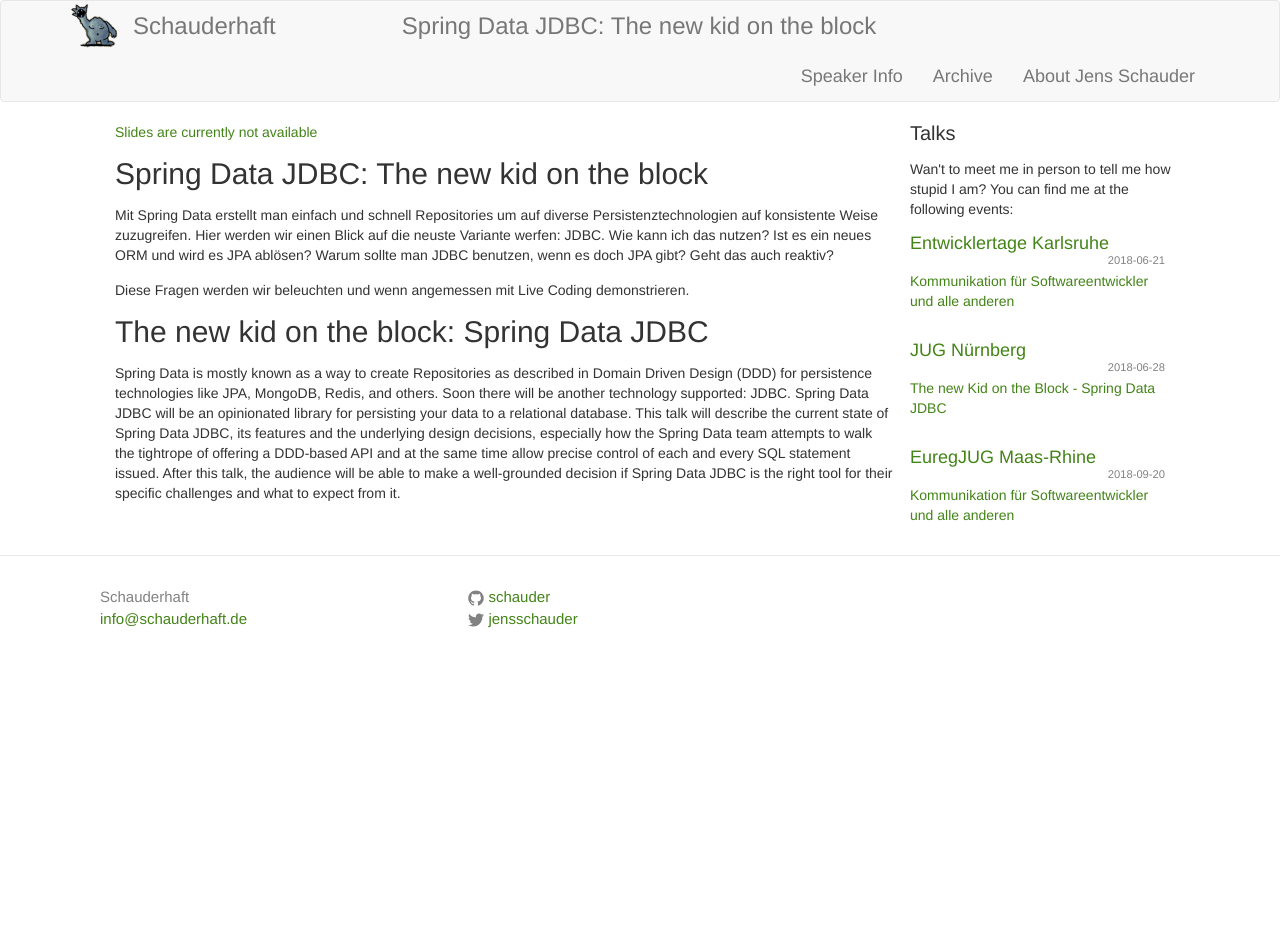
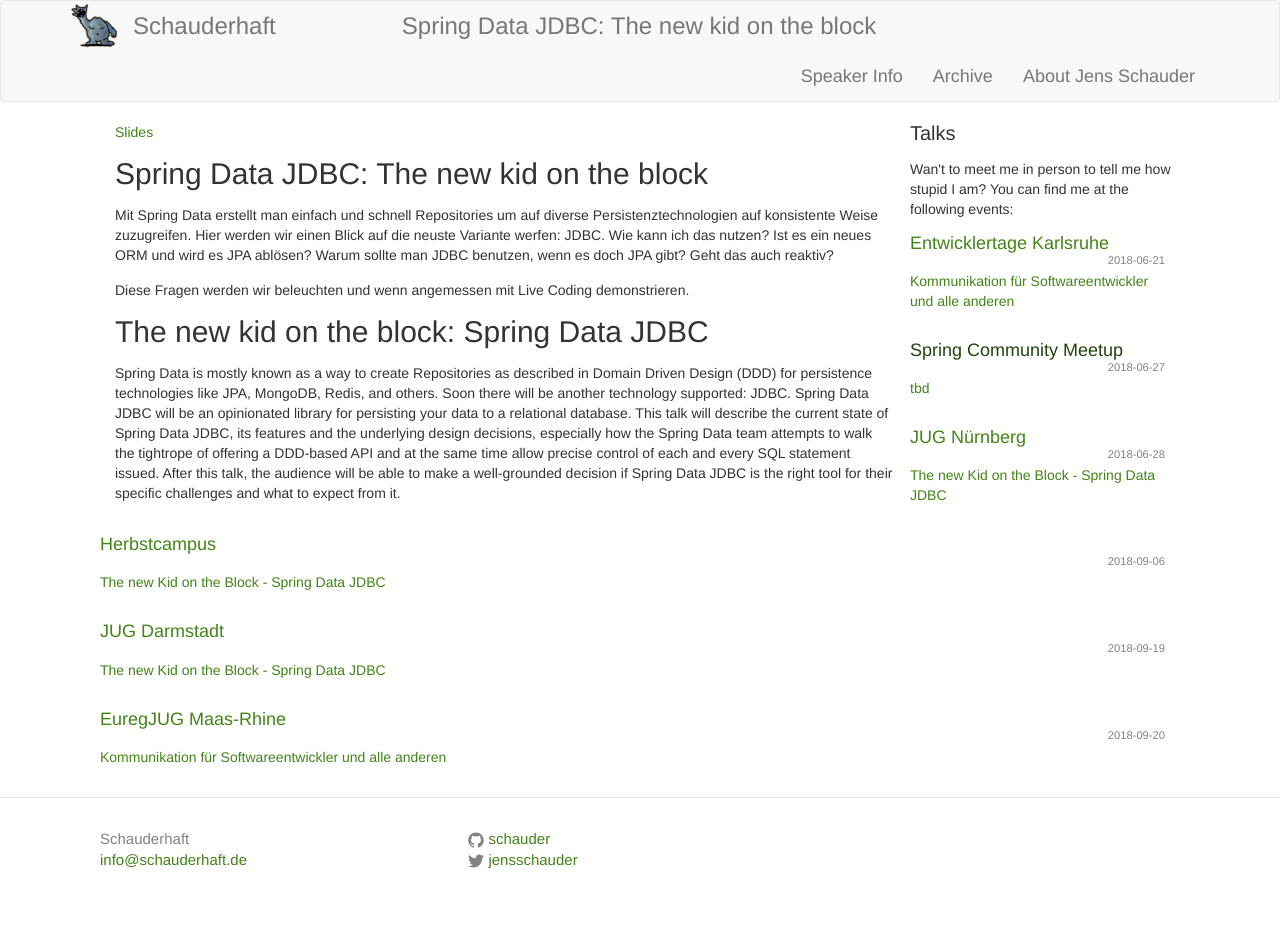
Before and after one commit to schauder/schauder.github.io, a Jekyll site: the page built from _pages/spring-data-jdbc.md, in a window 1280 px wide. Built offline with Jekyll 4.4.1, drawn with Linux system fonts in a browser that asks for light colours; comment, search, counter and statistics services are not loaded; before the commit the page ends 900 px from its top, so only the background shows below that.

```diff
--- a/_pages/spring-data-jdbc.md
+++ b/_pages/spring-data-jdbc.md
@@ -4,7 +4,7 @@ title: "Spring Data JDBC: The new kid on the block"
 category: talk
 ---
 
-**[Slides are currently not available](#)**
+**[Slides](http://blog.schauderhaft.de/talk-spring-data-jdbc/talk.html)**
 
 
 ## Spring Data JDBC: The new kid on the block ##
```
Also changed, not shown: _events/2018/2018-06-27-spring-community-meetup.md (added, +7 -0 lines), _events/2018/2018-09-06-herbstcampus-oss-developer.md (added, +7 -0 lines), _events/2018/2018-09-19-jug-darmstadt.md (added, +7 -0 lines), _pages/oss-developer.md (+1 -1 lines), _events/2018/2018-09-20-eureg-communication.md (renamed from _events/2018/2018-09-20-mathema-communication.md).
